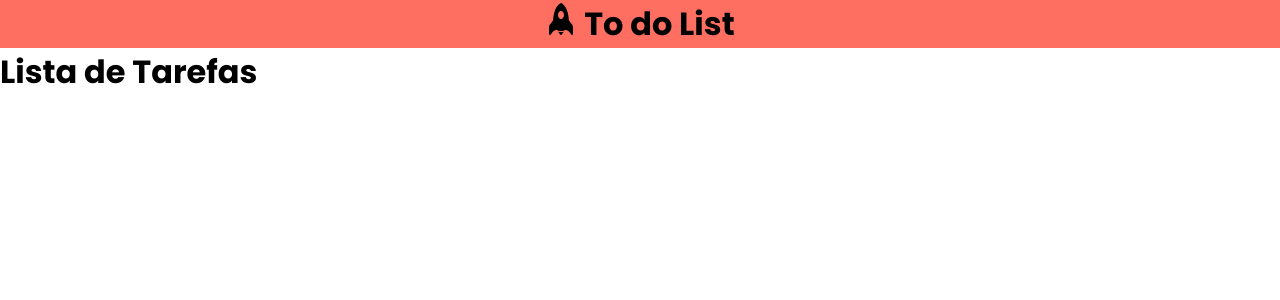
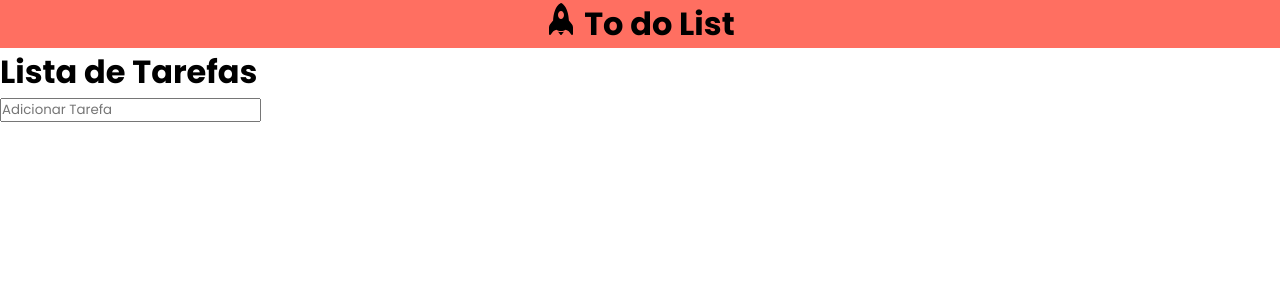
Before and after one commit to jeffmmartins/task-manager, a React (Create React App) app: page / in a window 1280 px wide. Shown: the top 300 px of the page. Built offline with nearby package versions, Linux system fonts and the light colour scheme.

Commit message:
feat: Form component created

```diff
--- /dev/null
+++ b/src/components/Form/Form.tsx
@@ -0,0 +1,9 @@
+import React from "react";
+
+export const Form: React.FC = () => {
+    return(
+        <>
+        <input type="text" placeholder="Adicionar Tarefa" />
+        </>
+    )
+}
--- a/src/components/MainContent/MainContent.tsx
+++ b/src/components/MainContent/MainContent.tsx
@@ -1,9 +1,11 @@
 import React from "react";
+import { Form } from "../Form/Form";
 
 export const MainContent: React.FC = () => {
     return(
         <>
         <h1>Lista de Tarefas</h1>
+        <Form/>
         </>
     )
 }
```
